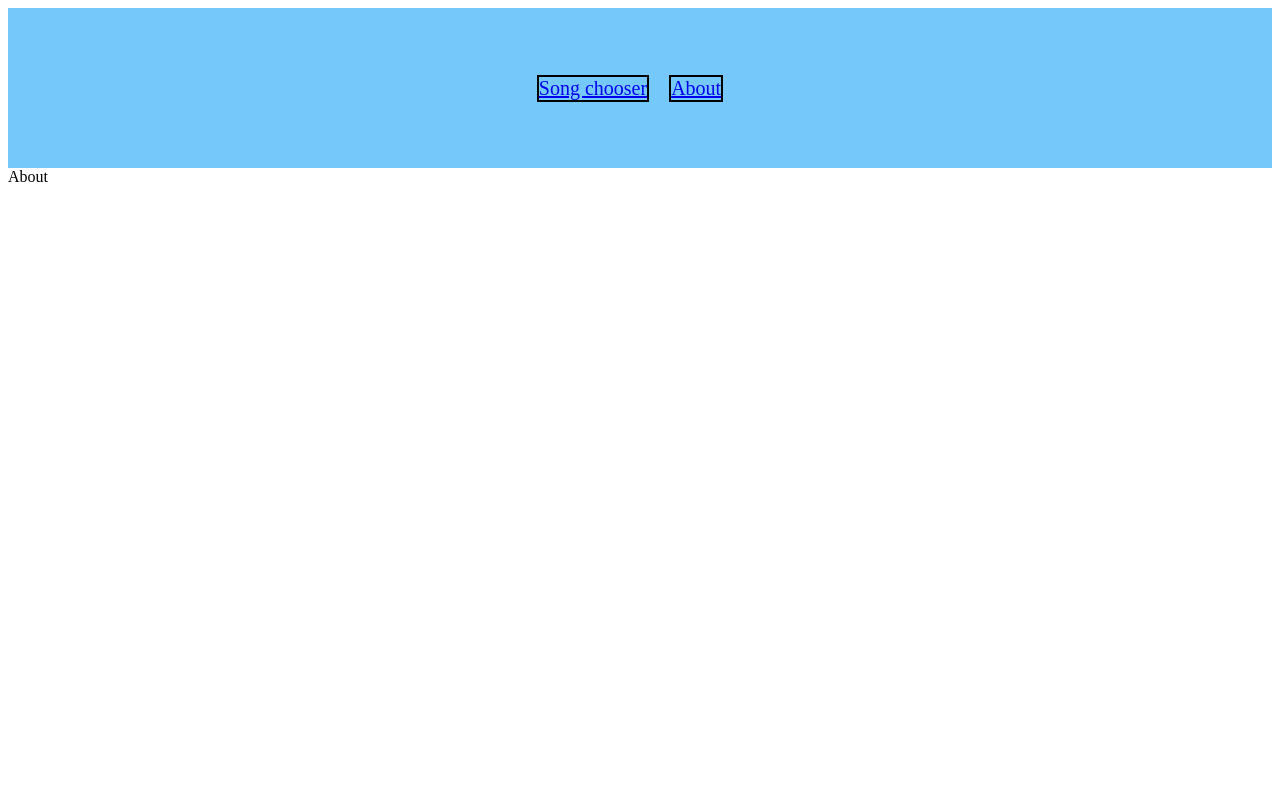
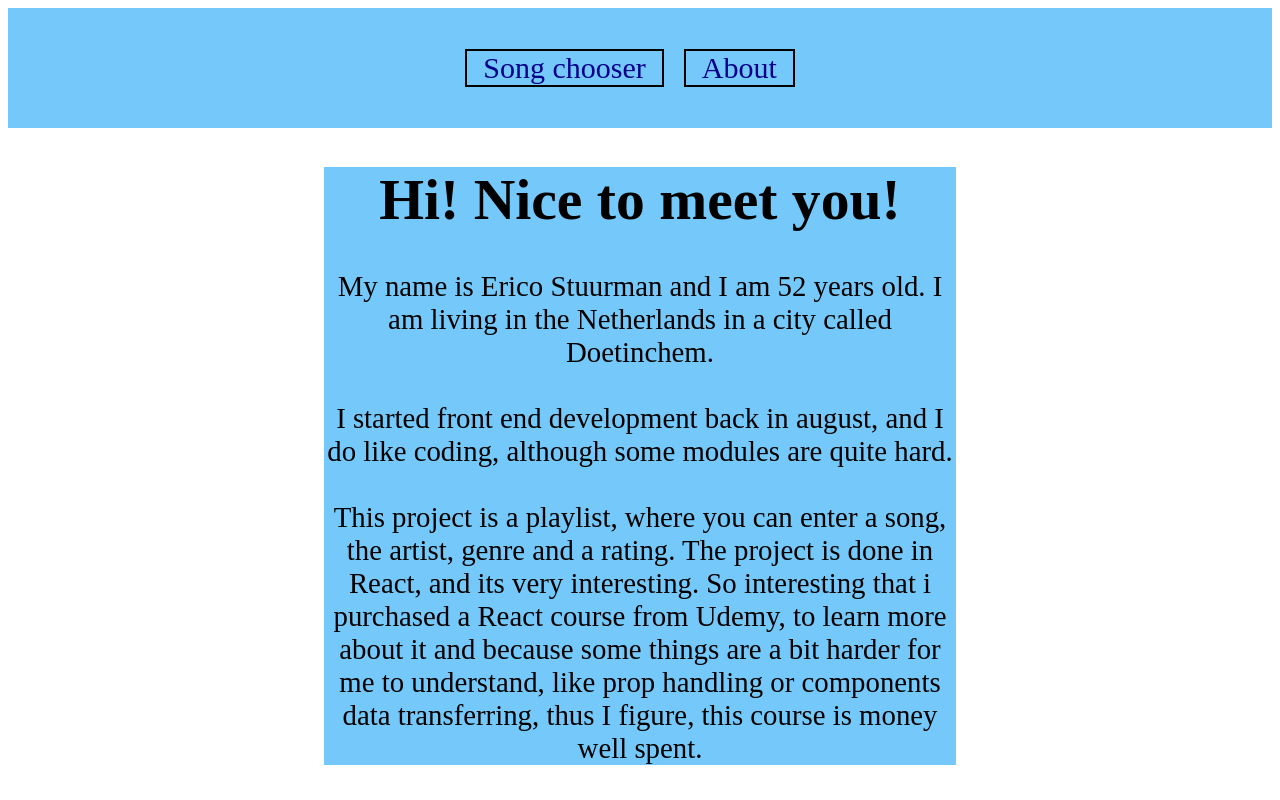
Before and after one commit to Erico103/Erico_Stuurman_Lil_Playlist, a React (Create React App) app: page /About in a window 1280 px wide. Built offline with nearby package versions, Linux system fonts and the light colour scheme.

Commit message:
final commit, styling and formatting

```diff
--- a/package.json
+++ b/package.json
@@ -11,6 +11,7 @@
     "react-dom": "^17.0.2",
     "react-router-dom": "^6.0.0",
     "react-scripts": "4.0.3",
+    "styled-components": "^5.3.3",
     "web-vitals": "^1.1.2"
   },
   "scripts": {
--- a/src/App.css
+++ b/src/App.css
@@ -40,16 +40,26 @@ form * {
   font-size: 28px;
 }
 .header {
+
   width: 100%;
-  height: 20vh;
+  height: 15vh;
   display: flex;
   justify-content: center;
   align-items: center;
   background: rgb(117, 201, 250);
   list-style-type: none;
+
   font-size: 20px;
 }
 .header li {
   margin-right: 20px;
   border: 2px solid black;
 }
+
+.about {
+  background-color: rgb(117, 201, 250);
+  font-size: 1.8em;
+  width: 50%;
+  margin-left: 25%;
+  text-align: center;
+}
--- a/src/components/About.js
+++ b/src/components/About.js
@@ -2,8 +2,14 @@ import React from 'react'
 
 export const About = () => {
     return (
-        <div>
-            About
+        <div className='about'>
+            <h1>Hi! Nice to meet you!</h1>
+            My name is Erico  Stuurman and I am 52 years old. I am living in the Netherlands in a city called Doetinchem.
+            <br/><br/>
+             I started front end development back in august, and I do like coding, although
+             some modules are quite hard.<br/><br/> This project is a playlist, where you can enter a song, the artist, genre and a rating.
+             The project is done in React, and its very interesting. So interesting that i purchased a React course from Udemy, to learn more about it and because some things are a bit harder for me to understand, like prop handling or components data transferring, thus I figure, this course is money well spent.
+
         </div>
     )
 }
--- a/src/components/Header.js
+++ b/src/components/Header.js
@@ -1,14 +1,26 @@
 import React from "react";
 import { Link } from "react-router-dom";
+import styled from "styled-components";
+
+const StyledLink = styled(Link)`
+  color: darkblue;
+  text-decoration: none;
+  margin: 1rem;
+  font-size: 30px;
+`;
 
 const Header = () => {
   return (
     <div className="header">
       <li>
-        <Link to="Table">Song chooser</Link>
+        <StyledLink to="Table" ClassName="active-link">
+          Song chooser
+        </StyledLink>
       </li>
       <li>
-        <Link to="/About">About</Link>
+        <StyledLink to="/About" style={{ textDecoration: "none" }}>
+          About
+        </StyledLink>
       </li>
     </div>
   );
--- a/src/components/mock-data.json
+++ b/src/components/mock-data.json
@@ -6,27 +6,7 @@
       "genre": "Rock",
       "rating": 8
     },
-    {
-      "id": 2,
-      "song": "Disco Duck",
-      "artist": "Elvis Presley",
-      "genre": "Rock",
-      "rating": 8
-    },
-    {
-      "id": 3,
-      "song": "We are the champions",
-      "artist": "Queen",
-      "genre": "Rock",
-      "rating": 7
-    },
-    {
-      "id": 4,
-      "song": "Whiter shade of pale",
-      "artist": "Procol Harum",
-      "genre": "Rock",
-      "rating": 7
-    },
+
     {
       "id": 5,
       "song": "Summer of 69",
```
Also changed, not shown: src/App.js (+4 -5 lines), src/components/TableComponent.js (+13 -13 lines), 1 other file (tests, documents, lock files or other folders).
